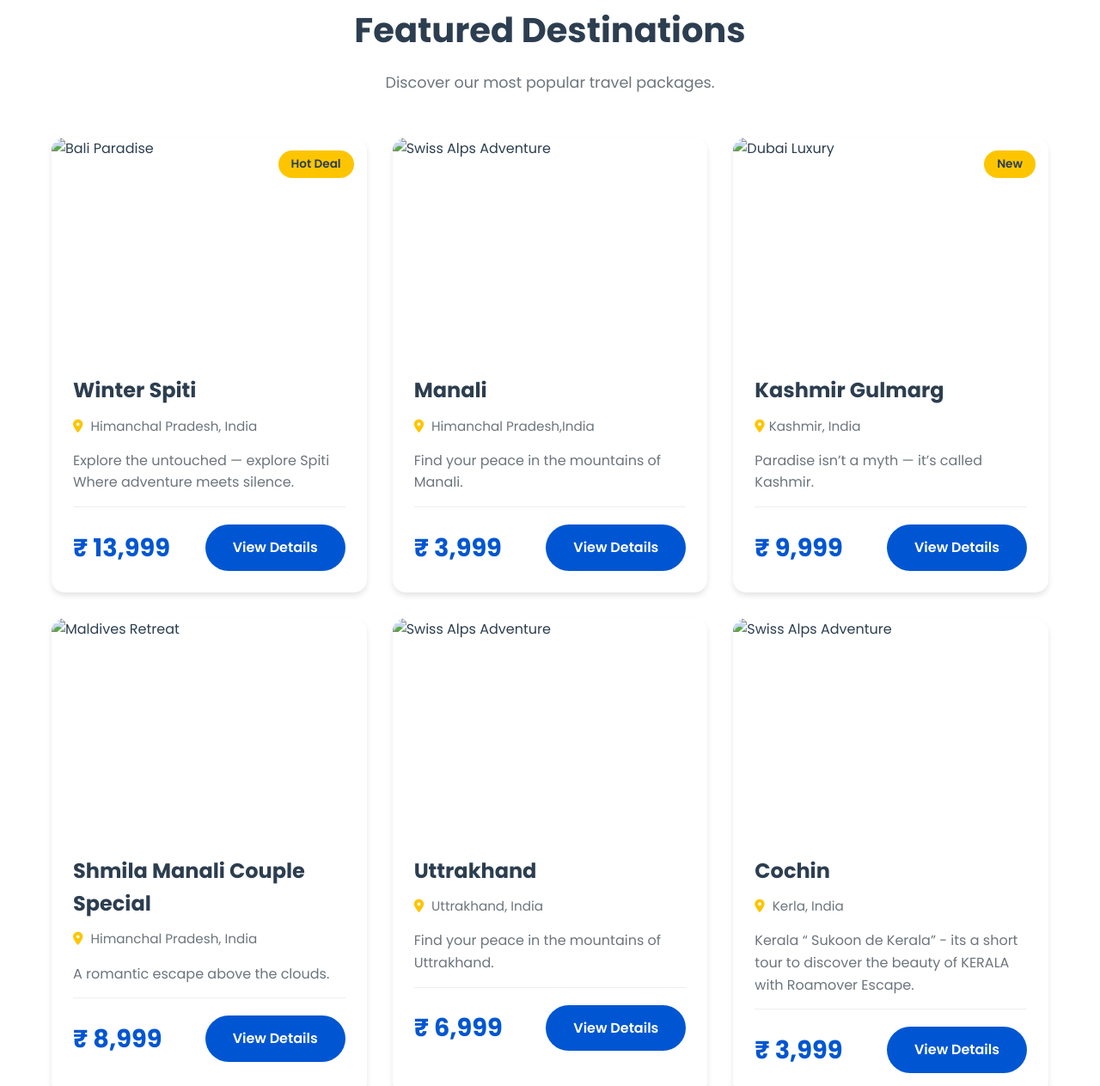
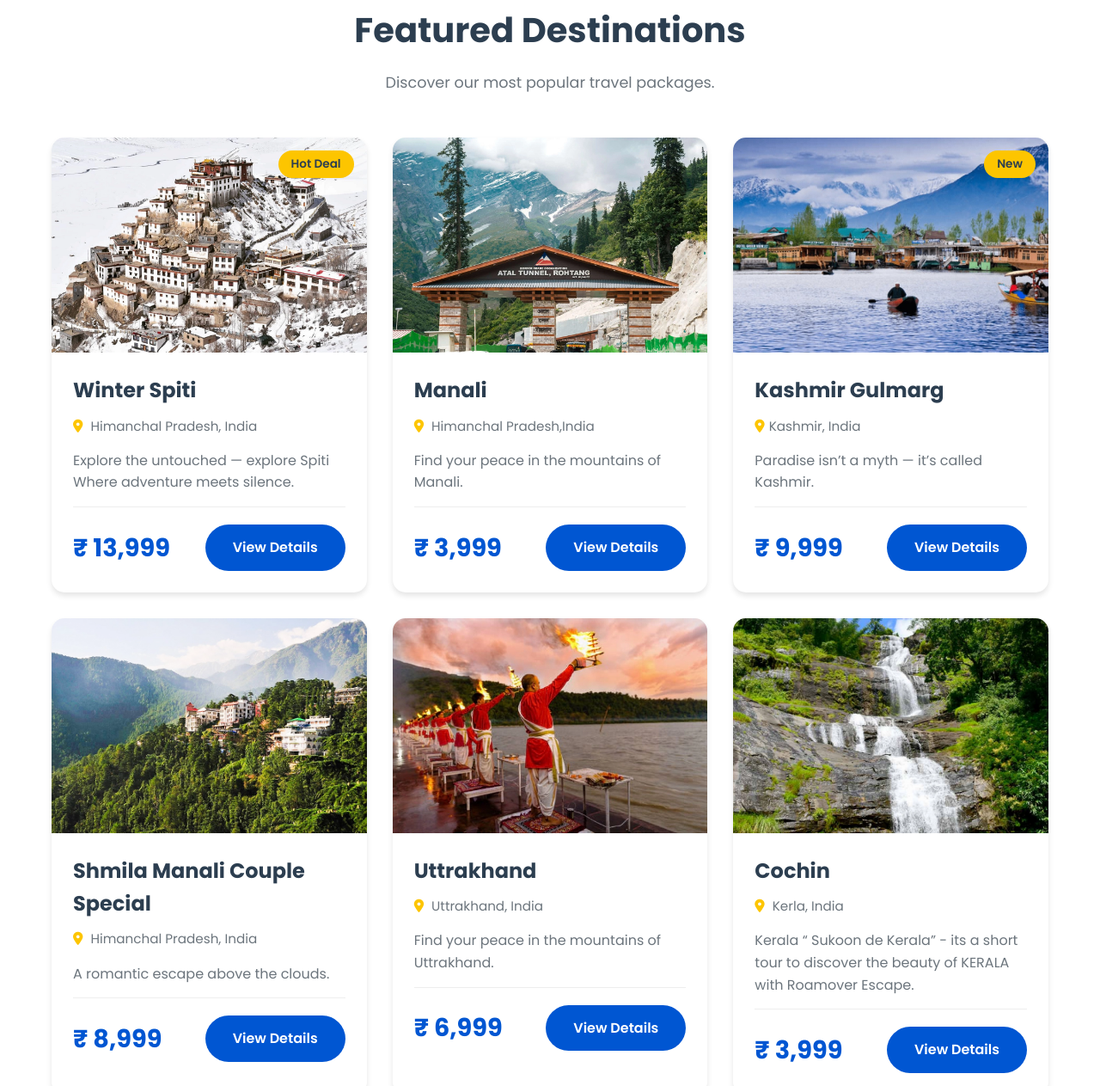
Before and after one commit to Abhay9889/Roamover-escape, a plain HTML site: page index.html in a window 1280 px wide. Shown: the part 877-2140 px from the top of the page at 86% size. Drawn offline with Linux system fonts and the light colour scheme; files whose address does not match are found by name.

Commit message:
Update index.html

```diff
--- a/index.html
+++ b/index.html
@@ -22,7 +22,7 @@
             <div class="nav-wrapper">
                 <div class="logo">
                     <!-- <i class="fas fa-plane-departure"></i> -->
-                     <img class="logovk" src="img/logo.jpg" alt="">
+                     <img class="logovk" src="logo.jpg" alt="">
                     <span>Roamover Escape</span>
                 </div>
                 <ul class="nav-menu" id="navMenu">
@@ -61,7 +61,7 @@
             <div class="packages-grid">
                 <div class="package-card fade-on-scroll">
                     <div class="package-image">
-                        <img src="img/spiti.webp" alt="Bali Paradise">
+                        <img src="spiti.webp" alt="Bali Paradise">
                         <div class="package-badge">Hot Deal</div>
                     </div>
                     <div class="package-content">
@@ -77,7 +77,7 @@
 
                 <div class="package-card fade-on-scroll">
                     <div class="package-image">
-                        <img src="img/manali.webp" alt="Swiss Alps Adventure">
+                        <img src="manali.webp" alt="Swiss Alps Adventure">
                     </div>
                     <div class="package-content">
                         <h3>Manali</h3>
@@ -92,7 +92,7 @@
 
                 <div class="package-card fade-on-scroll">
                     <div class="package-image">
-                        <img src="img/kashmmir .jpg" alt="Dubai Luxury">
+                        <img src="kashmmir .jpg" alt="Dubai Luxury">
                         <div class="package-badge">New</div>
                     </div>
                     <div class="package-content">
@@ -108,7 +108,7 @@
 
                 <div class="package-card fade-on-scroll">
                     <div class="package-image">
-                        <img src="img/couple.webp" alt="Maldives Retreat">
+                        <img src="couple.webp" alt="Maldives Retreat">
                     </div>
                     <div class="package-content">
                         <h3>Shmila Manali Couple Special</h3>
@@ -123,7 +123,7 @@
 
                  <div class="package-card fade-on-scroll">
                     <div class="package-image">
-                        <img src="img/uttrakhand.webp" alt="Swiss Alps Adventure">
+                        <img src="uttrakhand.webp" alt="Swiss Alps Adventure">
                     </div>
                     <div class="package-content">
                         <h3>Uttrakhand</h3>
@@ -138,7 +138,7 @@
 
                  <div class="package-card fade-on-scroll">
                     <div class="package-image">
-                        <img src="img/cochin.webp" alt="Swiss Alps Adventure">
+                        <img src="cochin.webp" alt="Swiss Alps Adventure">
                     </div>
                     <div class="package-content">
                         <h3>Cochin</h3>
@@ -209,7 +209,7 @@
                         </div>
                         <p class="testimonial-text">"They truly listened to what we wanted and crafted the perfect itinerary. It was a trip of a lifetime! Highly recommend for personalized travel"</p>
                         <div class="testimonial-author">
-                            <img src="img/saurabhb.jpg" alt="Sarah Johnson">
+                            <img src="saurabhb.jpg" alt="Sarah Johnson">
                             <div>
                                 <h4>Saurab Kumar</h4>
                                 <span>Patna, Bihar</span>
@@ -227,7 +227,7 @@
                         </div>
                         <p class="testimonial-text">"Best travel agency I've ever worked with. The team was professional and the prices were unbeatable. Will book again!"</p>
                         <div class="testimonial-author">
-                            <img src="images/user2.jpg" alt="Michael Chen">
+                            <img src="user2.jpg" alt="Michael Chen">
                             <div>
                                 <h4>Michael Chen</h4>
                                 <span>Swiss Alps</span>
@@ -245,7 +245,7 @@
                         </div>
                         <p class="testimonial-text">"Amazing experience from start to finish. The 24/7 support was a lifesaver when we had questions during our trip."</p>
                         <div class="testimonial-author">
-                            <img src="images/user3.jpg" alt="Emily Roberts">
+                            <img src="user3.jpg" alt="Emily Roberts">
                             <div>
                                 <h4>Emily Roberts</h4>
                                 <span>Dubai, UAE</span>
```
